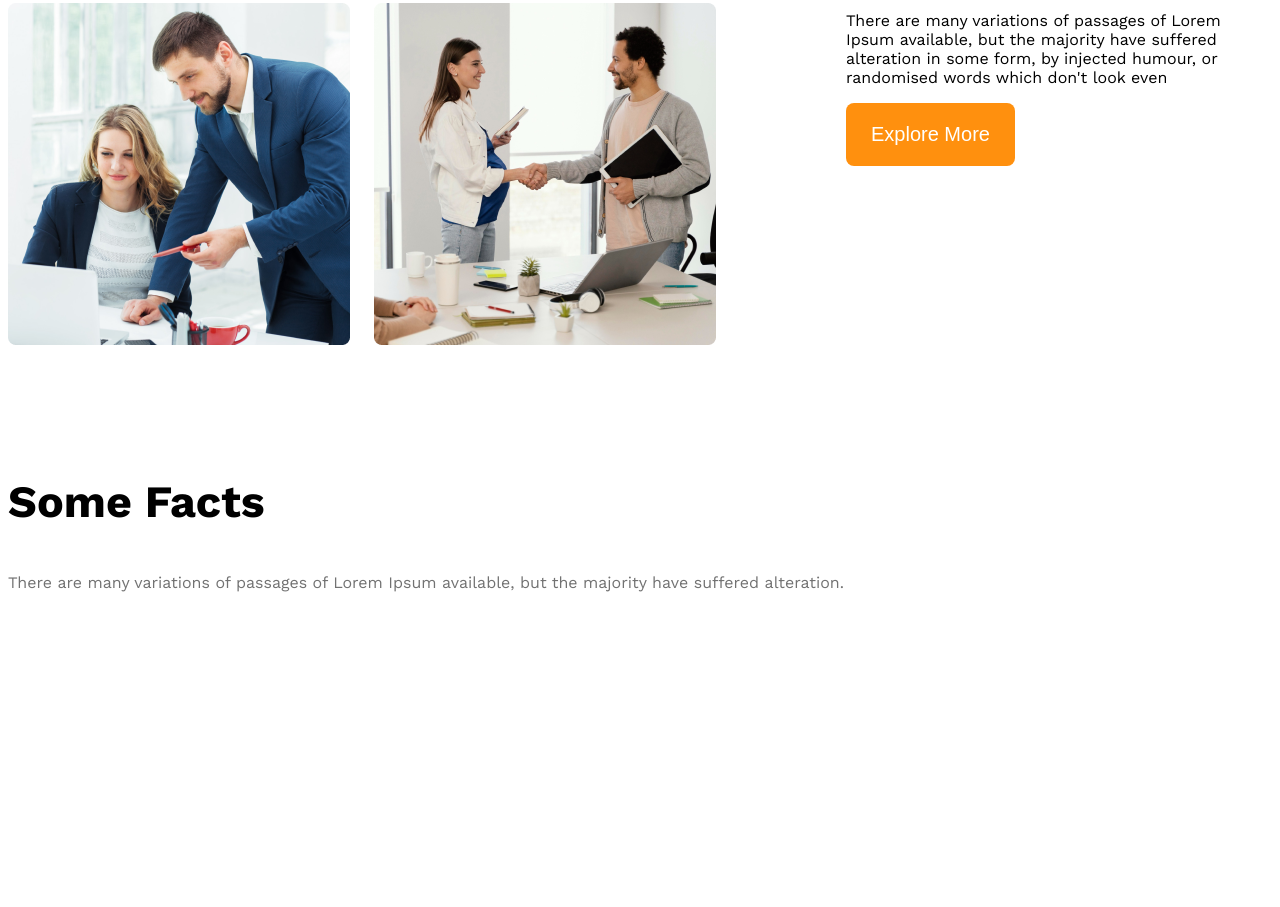
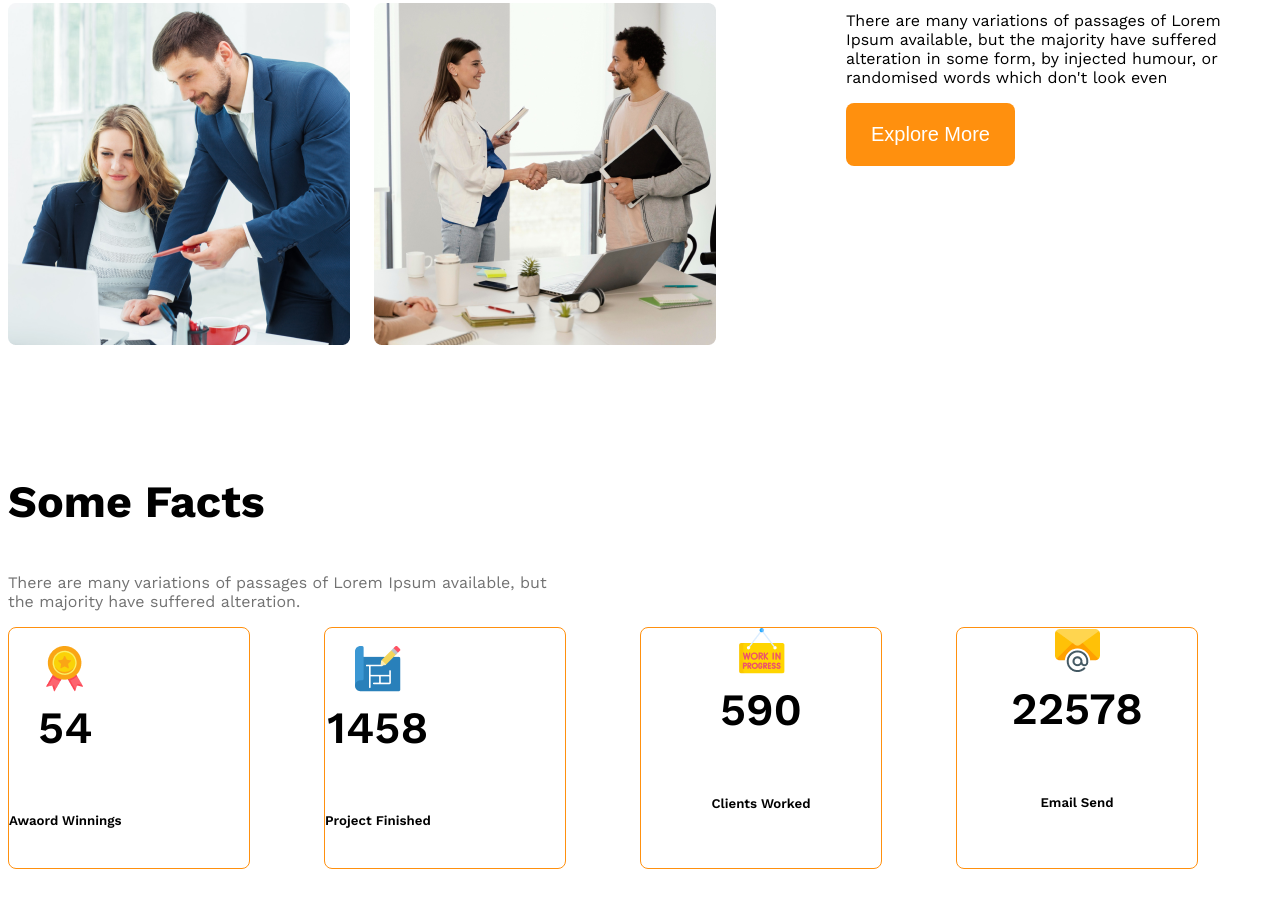
Before and after one commit to Jahirulisl/g3-responsiv-w-10, a plain HTML site: page index.html in a window 1280 px wide. Shown: the part 1637-2544 px from the top of the page. Before the commit the page ends 2515 px from the top, so only its background shows below. Drawn offline with nearby package versions, Linux system fonts and the light colour scheme.

Commit message:
add fact sectjion blog

```diff
--- a/arcites.css
+++ b/arcites.css
@@ -123,7 +123,33 @@ main > section{
 }
 /* tem and fature related styles end  */
 
+ /* some facts related styles start */
+ .factso-container{
+    display: grid;
+    grid-template-columns: repeat(4,1fr);
+ }
+ .fact-card{
+    border: 1px solid #ff900E;
+    width: 240px;
+    height:240px;
+    border-radius:8px;
+    text-align: center;
+    align-items: center;
+ }
+ .fact-number{
+    font-size:2.8rem ;
+    font-weight:600 ;
+    margin-top: 5px;
+ }
+ .fact-name{
+    font: size 1.25rem;
+    font-weight: 600;m10px
+ }
+ .fact-description{
+    max-width: 540px;
+ }
 
+/* some facts related styles start */
 
 /* responsive media quary start */
 @media screen and (max-width:576px){
@@ -152,6 +178,4 @@ main > section{
 
 }
 
-
-
 /* responsive media quary end*/
--- a/index.html
+++ b/index.html
@@ -60,30 +60,39 @@
     <section>
         <!-- fatuers will enjoy section start -->
     </section>
-    <h3 class="section-title">Some Facts</h3>
-    <p class="text-light-gray">There are many variations of passages of Lorem Ipsum available, but the majority have suffered alteration.</p>
-    <div class="factso-container">
-        <!-- .fact*4>img+h4.fact-number+.fact-name  -->
-        <div class="fact">
-            <img src="" alt="">
-            <h4 class="fact-number"></h4>
-            <div class="fact-name"></div>
+     <h3 class="section-title">Some Facts</h3>
+      <p class="text-light-gray fact-description">There are many variations of passages of Lorem Ipsum available, but the majority have suffered alteration.</p>
+     <div class="factso-container">
+        <!-- .fact-card*4>img.fact-icon+h4.fact-number+h5.fact-name  -->
+        <div class="fact-card display-flex">
+            <div>
+                <img src="images/icons/ribon.png" alt="" class="fact-icon">
+                <h4 class="fact-number">54</h4>
+                <h5 class="fact-name">Awaord Winnings</h5>
+            </div>
         </div>
-        <div class="fact">
-            <img src="" alt="">
-            <h4 class="fact-number"></h4>
-            <div class="fact-name"></div>
+        <div class="fact-card display-flex">
+            <div>
+                <img src="images/icons/projects.png" alt="" class="fact-icon">
+            <h4 class="fact-number">1458</h4>
+            <h5 class="fact-name">Project Finished</h5>
+            </div>
         </div>
-        <div class="fact">
-            <img src="" alt="">
-            <h4 class="fact-number"></h4>
-            <div class="fact-name"></div>
+        <div class="fact-card">
+            <div>
+                <img src="images/icons/customers.png" alt="" class="fact-icon">
+            <h4 class="fact-number">590</h4>
+            <h5 class="fact-name">Clients Worked</h5>
+            </div>
         </div>
-        <div class="fact">
-            <img src="" alt="">
-            <h4 class="fact-number"></h4>
-            <div class="fact-name"></div>
+        <div class="fact-card">
+            <div>
+             <img src="images/icons/email.png" alt="" class="fact-icon">
+             <h4 class="fact-number">22578</h4>
+             <h5 class="fact-name">Email Send</h5>
+            </div>
         </div>
+
     </div>
 
     <section>
```
